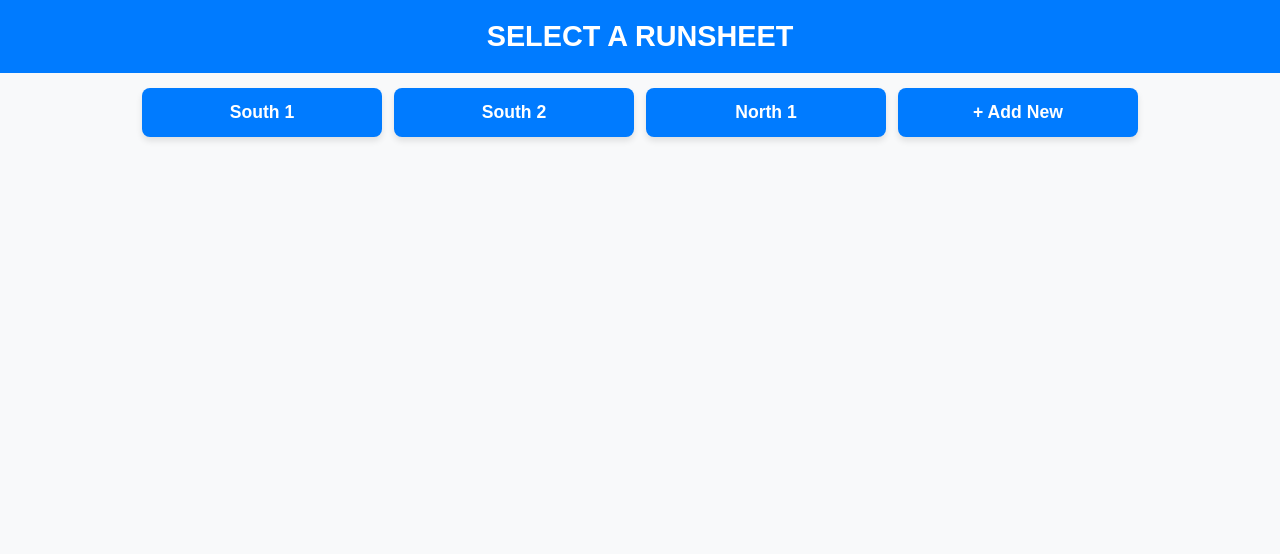
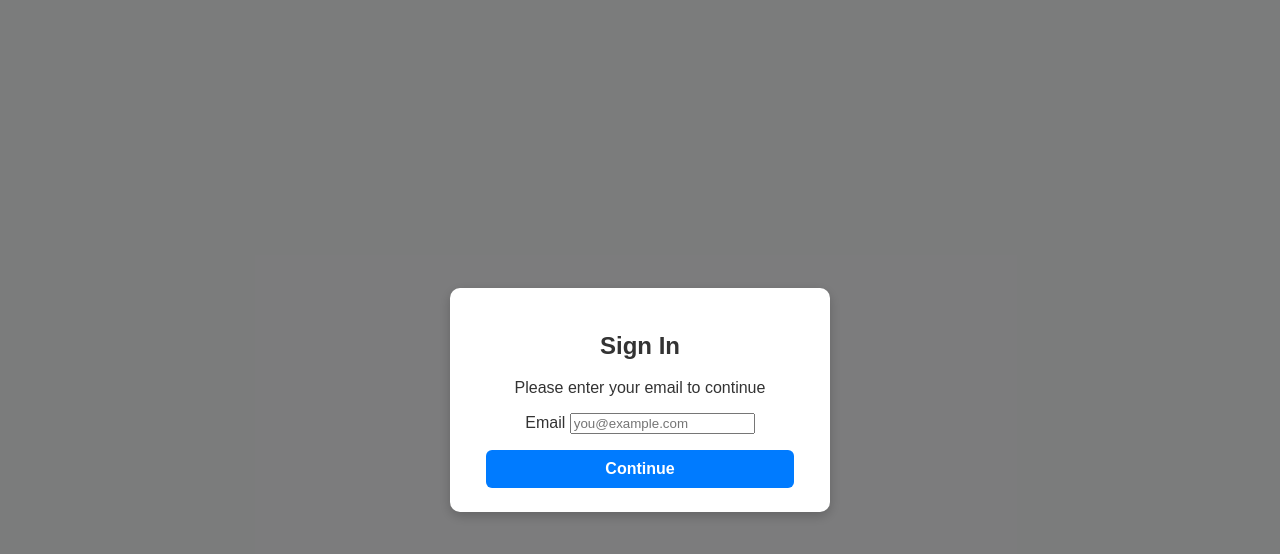
Before and after one commit to mdudumi/opdataentry, a plain HTML site: page Data Entry Form/index.html in a window 1280 px wide. Drawn offline with Linux system fonts and the light colour scheme.

Commit message:
Update index.html

```diff
--- a/Data Entry Form/index.html
+++ b/Data Entry Form/index.html
@@ -3,66 +3,55 @@
 <head>
   <meta charset="UTF-8" />
   <meta name="viewport" content="width=device-width, initial-scale=1" />
-  <title>Runsheet Selector</title>
+  <title>Sign In • SOUTH 1 Runsheet</title>
   <link rel="stylesheet" href="css/index.css" />
+  <style>
+    /* Ensure the modal is visible on load */
+    #loginModal.show {
+      display: flex;
+    }
+  </style>
 </head>
 <body>
-  <header>
-    <h1>SELECT A RUNSHEET</h1>
-  </header>
-
-  <main class="runsheet-list">
-    <a href="south1.html"
-       class="runsheet-card password-protected"
-       data-page="south1.html"
-       data-password="South123">
-      South 1
-    </a>
-    <a href="south2.html"
-       class="runsheet-card password-protected"
-       data-page="south2.html"
-       data-password="South456">
-      South 2
-    </a>
-    <a href="north1.html"
-       class="runsheet-card password-protected"
-       data-page="north1.html"
-       data-password="North789">
-      North 1
-    </a>
-    <a href="custom.html"
-       class="runsheet-card password-protected"
-       data-page="custom.html"
-       data-password="Custom000">
-      + Add New
-    </a>
-  </main>
-
-  <!-- Password Modal -->
-  <div id="passwordModal"
-       class="modal"
-       aria-hidden="true"
-       role="dialog"
-       aria-labelledby="modalTitle"
-       aria-describedby="modalDesc">
+  <!-- Login Modal -->
+  <div
+    id="loginModal"
+    class="modal show"
+    aria-hidden="false"
+    role="dialog"
+    aria-labelledby="loginTitle"
+    aria-describedby="loginDesc"
+  >
     <div class="modal-content" role="document">
-      <h2 id="modalTitle">Enter Password</h2>
-      <p id="modalDesc">Please enter the password to access:</p>
-      <input type="password"
-             id="modalPasswordInput"
-             autocomplete="current-password"
-             aria-label="Password" />
-      <div class="modal-buttons">
-        <button id="modalSubmitBtn">Submit</button>
-        <button id="modalCancelBtn">Cancel</button>
-      </div>
-      <p id="modalErrorMsg"
-         style="color: red; display: none; margin-top: 8px;">
-        Incorrect password, please try again.
-      </p>
+      <h2 id="loginTitle">Sign In</h2>
+      <p id="loginDesc">Please enter your email to continue</p>
+      <form id="loginForm">
+        <label for="userEmail">Email</label>
+        <input
+          id="userEmail"
+          name="userEmail"
+          type="email"
+          required
+          placeholder="you@example.com"
+        />
+        <div class="modal-buttons" style="margin-top:1rem; justify-content:flex-end;">
+          <button type="submit">Continue</button>
+        </div>
+      </form>
     </div>
   </div>
 
-  <script src="js/index.js"></script>
+  <script>
+    document.getElementById('loginForm').addEventListener('submit', e => {
+      e.preventDefault();
+      const email = e.target.userEmail.value.trim();
+      // Store for south1.html to pick up
+      sessionStorage.setItem('userEmail', email);
+      // Hide the modal
+      document.getElementById('loginModal').classList.remove('show');
+      // Redirect to the runsheet page
+      window.location.href = 'south1.html';
+    });
+  </script>
 </body>
 </html>
```
